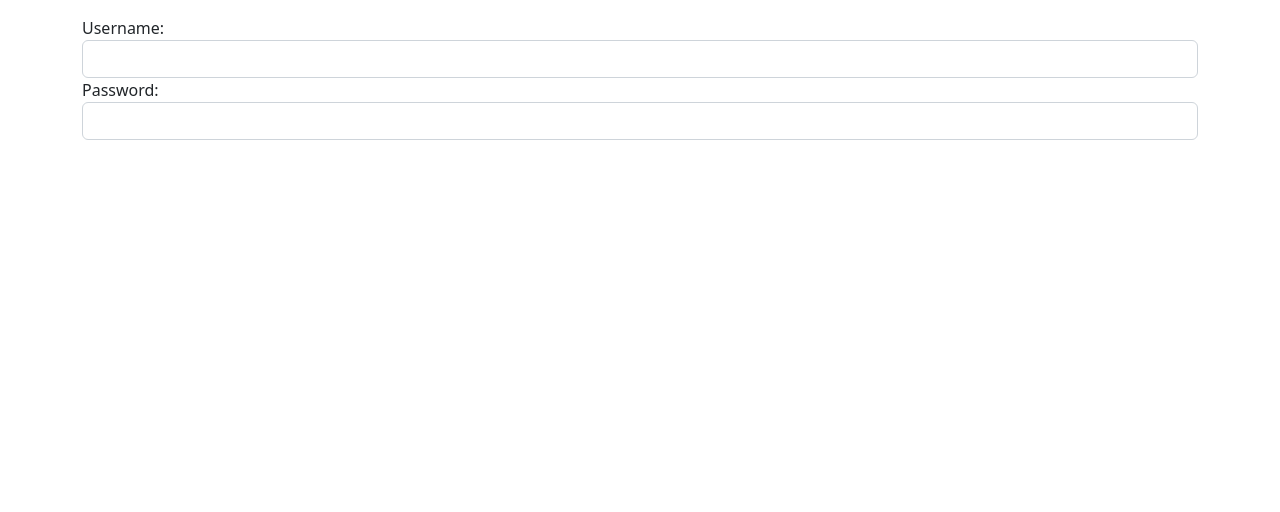
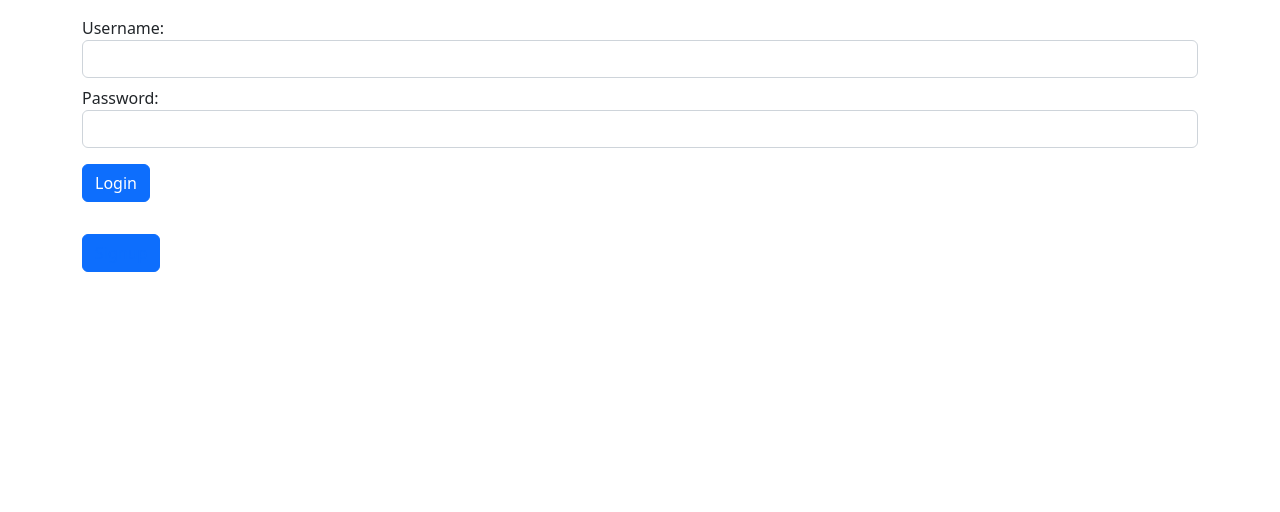
Before and after one commit to karlpeduca/Module6, a Django app: template tapasV2/tapas/tapasapp/templates/tapasapp/login.html in a window 1280 px wide. Shown: the part 56-568 px from the top of the page. Run offline with Django 3.2, Linux system fonts and the light colour scheme; the template is opened without the code that fills it, so the values that code supplies are empty; some libraries are stand-ins or nearby versions.

Commit message:
login page linked to views.py + added signup button

```diff
--- a/tapasV2/tapas/tapasapp/templates/tapasapp/login.html
+++ b/tapasV2/tapas/tapasapp/templates/tapasapp/login.html
@@ -3,11 +3,27 @@
 
 {% block content %}
 <div class="container-fluid">
-    <div class="form-group">
-        <label for="username">Username: </label>
-        <input type="text" class="form-control" id="dusername" name="dusername">
-        <label for="password">Password: </label>
-        <input type="text" class="form-control" id="dpassword" name="dpassword">
-    </div>
+    <form method="POST">
+        {% csrf_token %}
+
+        <div class="form-group">
+            <label for="username">Username: </label>
+            <input type="text" class="form-control" id="username" name="username" required>
+
+            <label for="password" class="mt-2">Password: </label>
+            <input type="password" class="form-control" id="password" name="password" required>
+        </div>
+
+        {% if message %}
+            <div class="alert alert-info mt-3" role="alert">
+                {{ message }}
+            </div>
+        {% endif %}
+
+        <button type="submit" class="btn btn-primary mt-3">Login</button>
+    </form>
+    <button type="button" class="btn btn-primary mt-3">
+        <a href="{% url 'signup' %}">Signup</a>
+    </button>
 </div>
 {% endblock %}
```
